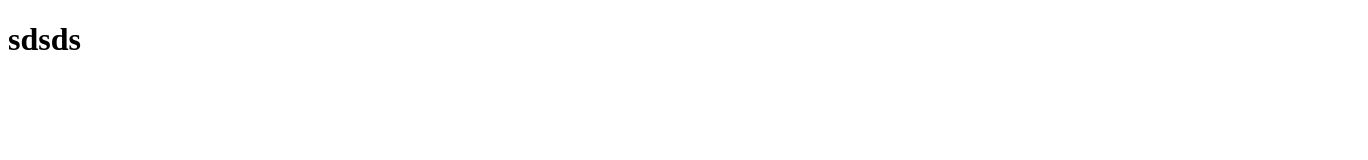
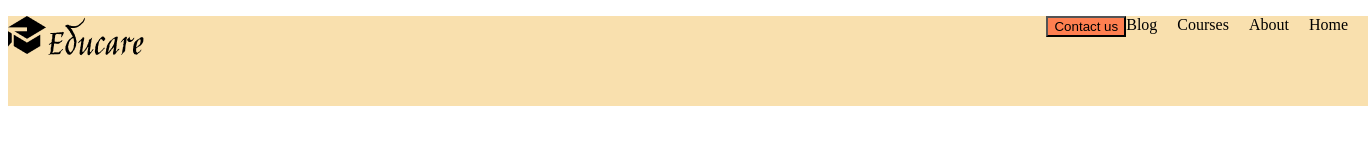
Before and after one commit to PLAVSKII/education, a plain HTML site: page index.html in a window 1280 px wide. Shown: the whole page, 1368 px wide, since content can reach past the window. Drawn offline with Linux system fonts and the light colour scheme.

Commit message:
Создали шапку

```diff
--- a/index.html
+++ b/index.html
@@ -5,10 +5,20 @@
     <meta charset="UTF-8">
     <meta name="viewport" content="width=device-width, initial-scale=1.0">
     <title>Education</title>
+    <link rel="stylesheet" href="style.css">
 </head>
 
 <body>
-    <h1>sdsds</h1>
+    <header class="header">
+        <img src="img/Frame.png" alt="" class="image">
+        <ul>
+            <li>Home</li>
+            <li>About</li>
+            <li>Courses</li>
+            <li>Blog</li>
+            <button>Contact us</button>
+        </ul>
+    </header>
 </body>
 
 </html>
--- /dev/null
+++ b/style.css
@@ -0,0 +1,22 @@
+.header{
+    width: 1360px;
+    height: 90px;
+    background-color: #F9E0AE;
+}
+
+.header li{
+    text-decoration: none;
+    display: inline;
+    float: right;
+    margin-right: 20px;
+}
+
+.image {
+    float: left;
+}
+
+.header button{
+    float: right;
+    width: 1 auto;
+    background-color: coral;
+}
```
Also changed, not shown: img/Frame.png (added).
